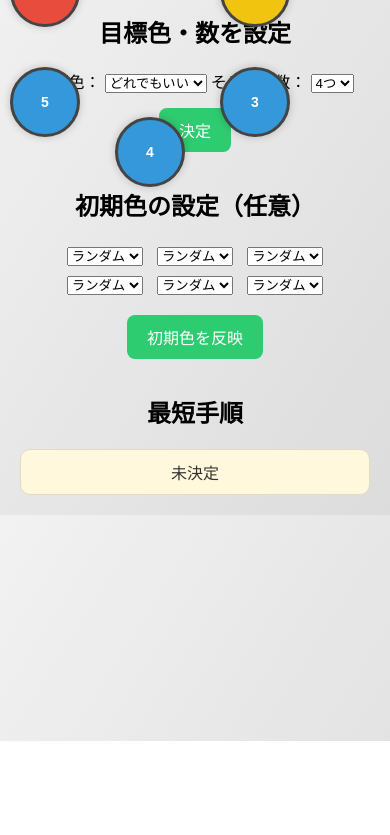
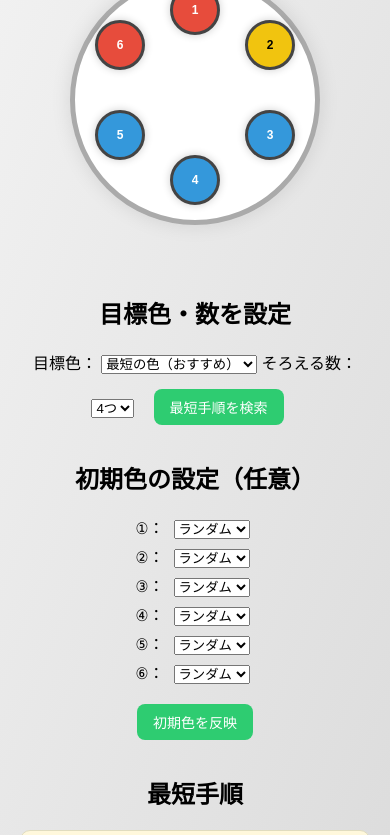
Before and after one commit to YutoImata/Monsto, a plain HTML site: page index.html in a window 390 px wide. Shown: the part 103-938 px from the top of the page. Before the commit the page ends 844 px from the top, so only its background shows below. Drawn offline with Linux system fonts and the light colour scheme.

Commit message:
Windowサイズに応じてCSSを変更できる処理を追加

```diff
--- a/index.html
+++ b/index.html
@@ -3,30 +3,31 @@
 <head>
   <meta charset="UTF-8" />
   <meta name="viewport" content="width=device-width, initial-scale=1.0"/>
-  <title>カラーボタンゲーム</title>
+  <title>モンストのあのゲーム</title>
   <link rel="stylesheet" href="style.css" />
 </head>
 <body>
-  <h1>カラーボタンゲーム</h1>
+  <h1>モンストのあのゲーム</h1>
 
-  <div class="game-container">
+  <!-- ボタンセクションを追加 -->
+  <section class="color-buttons-section">
+    <div id="game-container">
       <div class="circle-buttons">
-      <!-- 6個のボタン -->
         <button class="color-btn">1</button>
         <button class="color-btn">2</button>
         <button class="color-btn">3</button>
         <button class="color-btn">4</button>
         <button class="color-btn">5</button>
         <button class="color-btn">6</button>
-
       </div>
     </div>
+  </section>
 
   <div class="control-panel">
     <h2>目標色・数を設定</h2>
     <label for="target-color">目標色：</label>
     <select id="target-color">
-      <option value="any">どれでもいい</option>
+      <option value="any">最短の色（おすすめ）</option>
       <option value="red">赤</option>
       <option value="blue">青</option>
       <option value="yellow">黄色</option>
@@ -39,49 +40,69 @@
       <option value="6">6つ</option>
     </select>
 
-    <button id="decide-button">決定</button>
+    <button id="decide-button">最短手順を検索</button>
   </div>
 
   <div class="initial-color-setup">
   <h2>初期色の設定（任意）</h2>
   <div class="color-setters">
-      <select class="set-color" data-index="0">
-        <option value="">ランダム</option>
-        <option value="red">赤</option>
-        <option value="blue">青</option>
-        <option value="yellow">黄色</option>
-      </select>
-      <select class="set-color" data-index="1">
-        <option value="">ランダム</option>
-        <option value="red">赤</option>
-        <option value="blue">青</option>
-        <option value="yellow">黄色</option>
-      </select>
-      <select class="set-color" data-index="2">
-        <option value="">ランダム</option>
-        <option value="red">赤</option>
-        <option value="blue">青</option>
-        <option value="yellow">黄色</option>
-      </select>
-      <select class="set-color" data-index="3">
-        <option value="">ランダム</option>
-        <option value="red">赤</option>
-        <option value="blue">青</option>
-        <option value="yellow">黄色</option>
-      </select>
-      <select class="set-color" data-index="4">
-        <option value="">ランダム</option>
-        <option value="red">赤</option>
-        <option value="blue">青</option>
-        <option value="yellow">黄色</option>
-      </select>
-      <select class="set-color" data-index="5">
+    <div>
+      <label for="color-0">①：</label>
+      <select id="color-0" class="set-color" data-index="0">
         <option value="">ランダム</option>
         <option value="red">赤</option>
         <option value="blue">青</option>
         <option value="yellow">黄色</option>
       </select>
     </div>
+    <div>
+      <label for="color-1">②：</label>
+      <select id="color-1" class="set-color" data-index="1">
+        <option value="">ランダム</option>
+        <option value="red">赤</option>
+        <option value="blue">青</option>
+        <option value="yellow">黄色</option>
+      </select>
+    </div>
+    <div>
+      <label for="color-2">③：</label>
+      <select id="color-2" class="set-color" data-index="2">
+        <option value="">ランダム</option>
+        <option value="red">赤</option>
+        <option value="blue">青</option>
+        <option value="yellow">黄色</option>
+      </select>
+    </div>
+    <div>
+      <label for="color-3">④：</label>
+      <select id="color-3" class="set-color" data-index="3">
+        <option value="">ランダム</option>
+        <option value="red">赤</option>
+        <option value="blue">青</option>
+        <option value="yellow">黄色</option>
+      </select>
+    </div>
+    <div>
+      <label for="color-4">⑤：</label>
+      <select id="color-4" class="set-color" data-index="4">
+        <option value="">ランダム</option>
+        <option value="red">赤</option>
+        <option value="blue">青</option>
+        <option value="yellow">黄色</option>
+      </select>
+    </div>
+    <div>
+      <label for="color-5">⑥：</label>
+      <select id="color-5" class="set-color" data-index="5">
+        <option value="">ランダム</option>
+        <option value="red">赤</option>
+        <option value="blue">青</option>
+        <option value="yellow">黄色</option>
+      </select>
+    </div>
+  </div>
+</div>
+
     <button id="apply-colors">初期色を反映</button>
   </div>
 
--- a/style.css
+++ b/style.css
@@ -9,6 +9,10 @@ body {
 h1 {
   margin-bottom: 30px;
   color: #333;
+  font-size: 4.5vw; /* 小さめに調整 */
+  max-width: 90vw;
+  margin-left: auto;
+  margin-right: auto;
 }
 
 #game-container {
@@ -19,9 +23,10 @@ h1 {
   border: 5px solid #aaa;
   border-radius: 50%;
   background: #fff;
-  box-shadow: 0 0 20px rgba(0,0,0,0.1);
+  box-shadow: 0 0 20px rgba(0, 0, 0, 0.1);
 }
 
+/* ボタンの共通設定 */
 .color-btn {
   position: absolute;
   width: 70px;
@@ -35,7 +40,7 @@ h1 {
   display: flex;
   align-items: center;
   justify-content: center;
-  box-shadow: 0 0 8px rgba(0,0,0,0.2);
+  box-shadow: 0 0 8px rgba(0, 0, 0, 0.2);
   transition: transform 0.2s;
 }
 
@@ -53,33 +58,32 @@ h1 {
   font-weight: bold;
 }
 
-.red {
-  background-color: #e74c3c;
-}
-
-.blue {
-  background-color: #3498db;
-}
-
+/* ボタンの色 */
+.red { background-color: #e74c3c; }
+.blue { background-color: #3498db; }
 .yellow {
   background-color: #f1c40f;
   color: #000;
 }
 
+/* コントロールパネル */
 #controls {
   margin-top: 30px;
   padding: 20px;
   background: #f9f9f9;
   border-radius: 15px;
-  box-shadow: 0 0 10px rgba(0,0,0,0.1);
+  box-shadow: 0 0 10px rgba(0, 0, 0, 0.1);
   display: inline-block;
+  max-width: 90vw;
 }
 
 .set-color {
   margin: 5px;
 }
 
-#apply-colors, #decide-button {
+/* ボタンスタイル */
+#apply-colors,
+#decide-button {
   margin: 15px;
   padding: 10px 20px;
   font-size: 16px;
@@ -89,12 +93,15 @@ h1 {
   color: white;
   cursor: pointer;
   transition: background 0.3s;
+  max-width: 90%;
 }
 
-#apply-colors:hover, #decide-button:hover {
+#apply-colors:hover,
+#decide-button:hover {
   background: #27ae60;
 }
 
+/* 出力結果 */
 #solution-output {
   margin-top: 20px;
   padding: 10px;
@@ -103,33 +110,75 @@ h1 {
   background: #fff8dc;
   border: 1px solid #e0dcbf;
   border-radius: 10px;
-  max-width: 400px;
+  max-width: 90vw;
   margin-left: auto;
   margin-right: auto;
+  word-wrap: break-word;
 }
 
-/* 円形に配置 */
-.color-btn:nth-child(1) {
-  top: 10px;
-  left: 115px;
+/* ボタンの位置（円形配置） */
+.color-btn:nth-child(1) { top: 10px; left: 115px; }
+.color-btn:nth-child(2) { top: 60px; left: 220px; }
+.color-btn:nth-child(3) { top: 170px; left: 220px; }
+.color-btn:nth-child(4) { top: 220px; left: 115px; }
+.color-btn:nth-child(5) { top: 170px; left: 10px; }
+.color-btn:nth-child(6) { top: 60px; left: 10px; }
+
+/* ボタンセクション全体の余白と中央配置 */
+.color-buttons-section {
+  margin-bottom: 40px;
+  display: flex;
+  justify-content: center;
+  align-items: center;
+  gap: 10px;
+  flex-wrap: wrap;
 }
-.color-btn:nth-child(2) {
-  top: 60px;
-  left: 220px;
+
+/* スマホ・タブレット対応のレスポンシブ対応 */
+@media (max-width: 500px) {
+  h1 {
+    font-size: 18px;
+    margin-bottom: 20px;
+  }
+
+  #game-container {
+    width: 240px;
+    height: 240px;
+  }
+
+  .color-btn {
+    width: 50px;
+    height: 50px;
+    font-size: 12px;
+  }
+
+  .color-btn .btn-label {
+    top: -18px;
+    font-size: 12px;
+  }
+
+  /* 再調整：円形配置（小さい画面向け） */
+  .color-btn:nth-child(1) { top: 5px; left: 95px; }
+  .color-btn:nth-child(2) { top: 40px; left: 170px; }
+  .color-btn:nth-child(3) { top: 130px; left: 170px; }
+  .color-btn:nth-child(4) { top: 175px; left: 95px; }
+  .color-btn:nth-child(5) { top: 130px; left: 20px; }
+  .color-btn:nth-child(6) { top: 40px; left: 20px; }
+
+  #apply-colors,
+  #decide-button {
+    font-size: 14px;
+    padding: 8px 16px;
+  }
+
+  #solution-output {
+    font-size: 14px;
+  }
+
+  /* ボタンセクション：縦並びに変更 */
+  .color-buttons-section {
+    flex-direction: column;
+    gap: 12px;
+    margin-bottom: 30px;
+  }
 }
-.color-btn:nth-child(3) {
-  top: 170px;
-  left: 220px;
-}
-.color-btn:nth-child(4) {
-  top: 220px;
-  left: 115px;
-}
-.color-btn:nth-child(5) {
-  top: 170px;
-  left: 10px;
-}
-.color-btn:nth-child(6) {
-  top: 60px;
-  left: 10px;
-}
```
Lines whose indentation alone changed are shown as unchanged.
